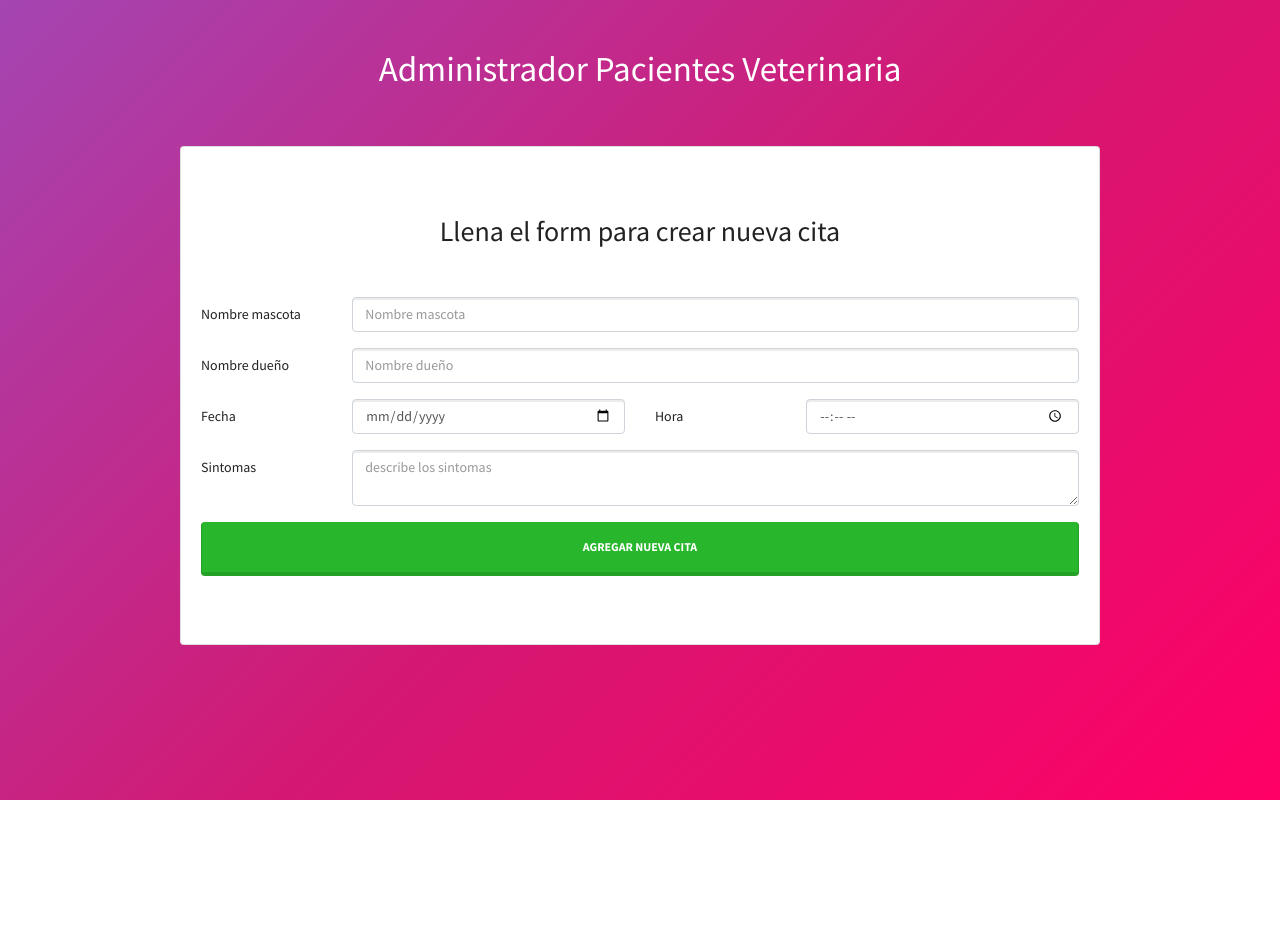
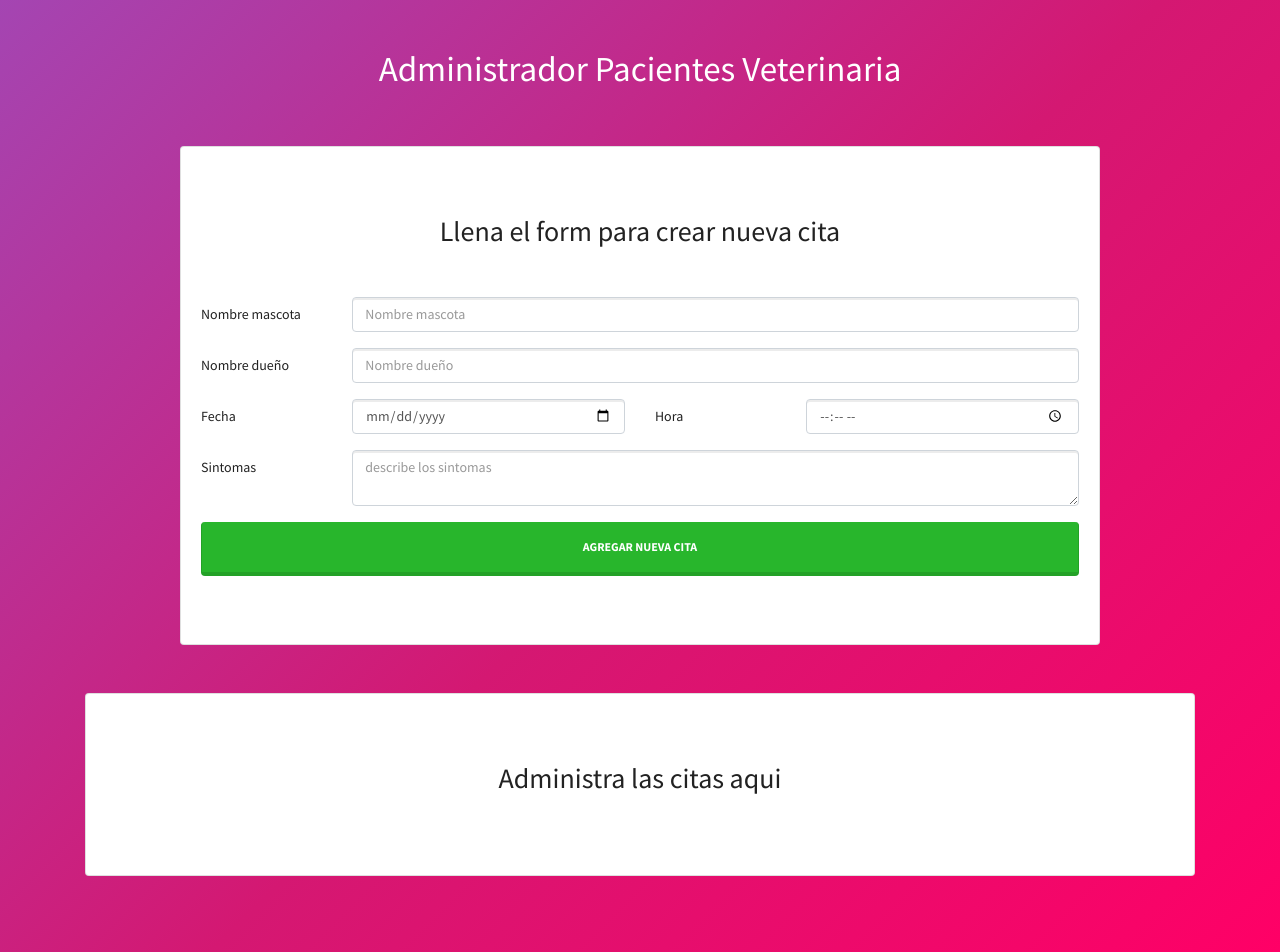
Before and after one commit to eacevedof/prj_reactjs3, a React (Create React App) app in the folder sec05_admin_pacientes/pacientesveterinaria/: page / in a window 1280 px wide. Shown: the top 952 px of the page. Before the commit the page ends 800 px from the top, so only its background shows below. Built offline with nearby package versions, Linux system fonts and the light colour scheme.

Commit message:
sec05 11. Mostrando las Citas del State

```diff
--- a/sec05_admin_pacientes/pacientesveterinaria/src/App.js
+++ b/sec05_admin_pacientes/pacientesveterinaria/src/App.js
@@ -3,6 +3,7 @@ import React, {Component} from 'react';
 import "./bootstrap.min.css";
 import Header from "./components/Header"
 import NuevaCita from "./components/NuevaCita"
+import ListaCitas from "./components/ListaCitas"
 
 class App extends Component {
   state = {
@@ -35,6 +36,11 @@ class App extends Component {
           </div>
         </div>
 
+        <div className="mt-5 col-md10 mx-auto">
+          <ListaCitas
+            citas = {this.state.citas}
+          />
+        </div>
       </div>
     );
   }//render
--- /dev/null
+++ b/sec05_admin_pacientes/pacientesveterinaria/src/components/Cita.js
@@ -0,0 +1,16 @@
+//Cita.js
+import React from "react"
+
+const Cita = ({cita}) => (
+  <div className="media mt-3">
+    <div className="media-body">
+      <h3 className="mt-0">{cita.mascota}</h3>
+      <p className="card-text"><span>Nombre Dueño: </span>{cita.propietario}</p>
+      <p className="card-text"><span>Fecha: </span>{cita.fecha}</p>
+      <p className="card-text"><span>Hora: </span>{cita.hora}</p>
+      <p className="card-text"><span>Sintomas: </span></p>
+      <p>{cita.propietario}</p>
+    </div>
+  </div>
+);
+export default Cita
--- /dev/null
+++ b/sec05_admin_pacientes/pacientesveterinaria/src/components/ListaCitas.js
@@ -0,0 +1,23 @@
+//ListaCitas
+import React from "react"
+import Cita from "./Cita"
+
+const ListaCitas = ({citas}) => (
+  <div className="card mt-2 py-5">
+    <div className="card-body">
+      <h2 className="card-title text-center">
+        Administra las citas aqui
+      </h2>
+      <div className="lista-citas">
+        {citas.map(cita => (
+          <Cita
+            key={cita.id}
+            cita={cita}
+            />
+        ))}
+      </div>
+    </div>
+  </div>
+)
+
+export default ListaCitas;
```
Also changed, not shown: 1 other file (tests, documents, lock files or other folders).
